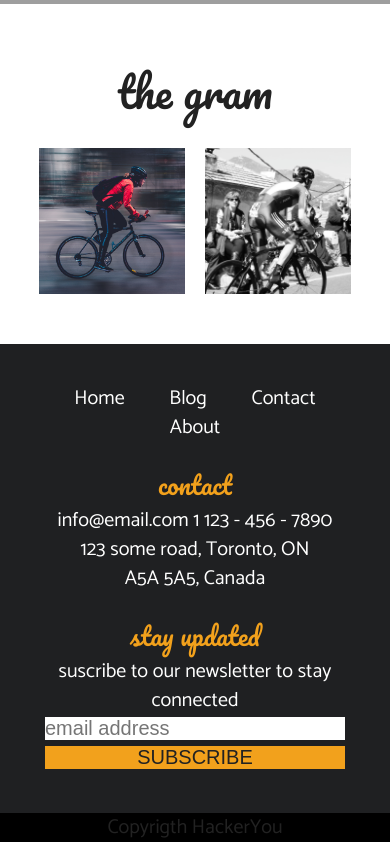
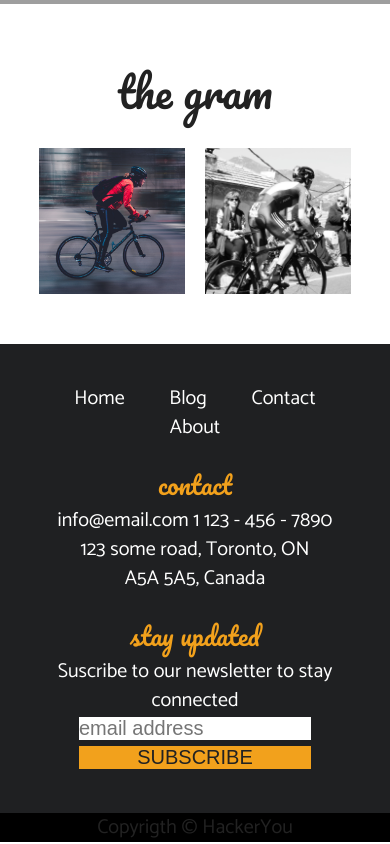
Before and after one commit to Mahsa-ash/mahsa-ashtari-project-one, a plain HTML site: page index.html in a window 390 px wide. Shown: the part 2886-3730 px from the top of the page. Drawn offline with Linux system fonts and the light colour scheme; grey boxes are pictures that could not be loaded.

Commit message:
uploading on gh-pages

```diff
--- a/index.html
+++ b/index.html
@@ -92,14 +92,14 @@
             </div>
             <div class="stayUpdated">
                 <h3>stay updated</h3>
-                <form action="#"></form>
-                    <label for="emailInput">suscribe to our newsletter to stay connected</label>
+                <form action="#" class="clearfix"></form>
+                    <label for="emailInput">Suscribe to our newsletter to stay connected</label>
                     <input type="email" class="email" id="emailInput" placeholder="email address">
                     <input type="submit" class="submit" value="SUBSCRIBE">
             </div>
         </div>
         <div class="copyRight">
-            <p>Copyrigth HackerYou</p>
+            <p>Copyrigth © HackerYou</p>
         </div>
     </footer>
 
--- a/styles.css
+++ b/styles.css
@@ -133,10 +133,12 @@ margin:50px 0;
     margin:0 10px;
 }
 .contact{
- float:left
+ float:left;
+ width:50%;
 }
 .stayUpdated{
 float: right;
+width:50%;
 }
 label{
     display:block
@@ -165,20 +167,25 @@ footer nav{
     text-align: center;
 }
 .email{
-    width: 300px;
+    width: 60%;
+    float:left;
 }
 .submit{
     background-color:#F2A11C;
+    float:left;
+    padding:0 20px;
 }
 @media(max-width:1140px){
     .stayUpdated{
         float: none;
+        width: auto;
     }
     .contact{
         float:none;
+        width: auto;
     }
 }
-@media(max-width:830px){
+@media(max-width:920px){
     .aboutUs .readMore, .ourMission .readMore{
         float:none;
         width:auto;
@@ -210,6 +217,14 @@ footer .wrapper{
 .contact{
     margin-bottom: 20px;
 }
+.submit{
+        float:none;
+        width: 70%;
+    }
+.email{
+        float: none;
+        width: 70%;
+    }
 }
 @media(max-width:650px){
     .meetAlisa .readMore{
@@ -240,7 +255,4 @@ footer .wrapper{
     h1{
         font-size: 70px;
     }
-    .submit{
-        width: 300px;
-    }
 }
```
